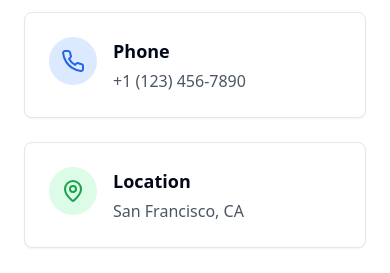
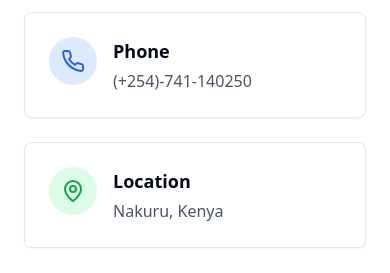
Before and after one commit to Faqih001/Developer-Portfolio, a React (Vite) app: page / in a window 390 px wide. Shown: the part 8062-8335 px from the top of the page. Built offline with nearby package versions, Linux system fonts and the light colour scheme; no server answers; the database is empty.

Commit message:
fix: update contact information in ContactSection with new phone number and location

```diff
--- a/src/components/ContactSection.tsx
+++ b/src/components/ContactSection.tsx
@@ -116,7 +116,7 @@ export default function ContactSection() {
                     <h3 className="text-lg font-semibold mb-1">Phone</h3>
                     <p className="text-gray-600 dark:text-gray-300">
                       <a href="tel:+11234567890" className="hover:text-blue-600 transition-colors">
-                        +1 (123) 456-7890
+                        (+254)-741-140250
                       </a>
                     </p>
                   </div>
@@ -133,7 +133,7 @@ export default function ContactSection() {
                   <div>
                     <h3 className="text-lg font-semibold mb-1">Location</h3>
                     <p className="text-gray-600 dark:text-gray-300">
-                      San Francisco, CA
+                      Nakuru, Kenya
                     </p>
                   </div>
                 </div>
```
